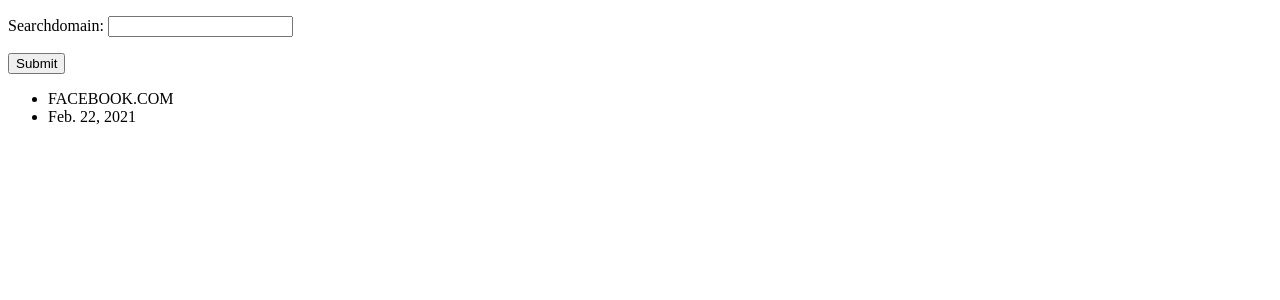
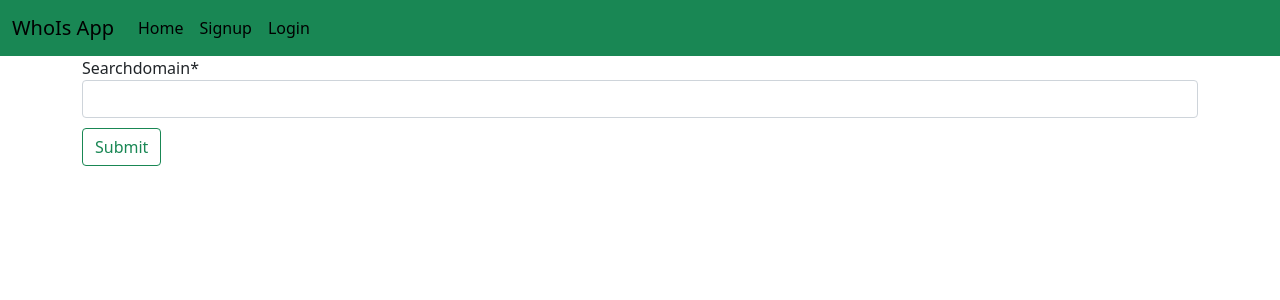
Before and after one commit to ankurGhosh1/whois_app, a Django app: page / in a window 1280 px wide. Shown: the top 300 px of the page. Run offline with Django 3.2, Linux system fonts and the light colour scheme; data comes from the database, SQL or seed files in the repository; both versions use the stored data as it was after the commit; some libraries are stand-ins or nearby versions.

Commit message:
Search Fixes

```diff
--- a/whois_app/search/forms.py
+++ b/whois_app/search/forms.py
@@ -5,4 +5,11 @@ class SearchForm(forms.ModelForm):
     class Meta:
         model = Search
         fields = '__all__'
-        exclude = ('date', 'user')
+        exclude = ('date', 'user', 'city', 'state', 'country', 'zipcode', 'expiration_date', 'creation_date', 'org')
+
+
+class UserForm(forms.ModelForm):
+    class Meta:
+        model = User
+        fields = '__all__'
+        exclude = ('is_superuser', 'is_active', 'is_staff', 'user_permissions', 'date_joined', 'groups', 'last_login')
--- a/whois_app/search/models.py
+++ b/whois_app/search/models.py
@@ -9,5 +9,15 @@ class User(AbstractUser):
 
 class Search(models.Model):
     searchdomain = models.CharField(max_length=50)
-    date = models.DateField(auto_now_add=True)
+    creation_date = models.DateField(null=True)
+    expiration_date = models.DateField(null=True)
+    org = models.CharField(max_length=80, null=True)
+    date = models.DateField(auto_now_add=True, null=True)
+    city = models.CharField(max_length=30, null=True)
+    state = models.CharField(max_length=30, null=True)
+    zipcode = models.IntegerField(null=True)
+    country = models.CharField(max_length=30, null=True)
     user = models.ForeignKey(User, on_delete=models.CASCADE)
+
+    def __str__(self):
+        return self.searchdomain
--- a/whois_app/search/urls.py
+++ b/whois_app/search/urls.py
@@ -1,9 +1,14 @@
 from django.urls import path, include
-from .views import PreviousSearchView, HomePageView
+from .views import PreviousSearchView, HomePageView, SignupView
+from django.contrib.auth.views import LoginView, LogoutView
+
 
 app_name = 'search'
 
 urlpatterns = [
     path('', HomePageView.as_view(), name='home'),
-    path('search/', PreviousSearchView.as_view(), name='search')
+    path('search/', PreviousSearchView.as_view(), name='search'),
+    path('login/', LoginView.as_view(), name="login"),
+    path('logout/', LogoutView.as_view(), name="logout"),
+    path('signup/', SignupView.as_view(), name="signup")
 ]
--- a/whois_app/search/views.py
+++ b/whois_app/search/views.py
@@ -4,7 +4,7 @@ from django.shortcuts import render, redirect
 from django.views.generic import View
 
 from .models import User, Search
-from .forms import SearchForm
+from .forms import SearchForm, UserForm
 
 import whois
 # Create your views here.
@@ -12,34 +12,65 @@ import whois
 class HomePageView(View):
     def get(self, request):
         form = SearchForm
-        search = Search.objects.all()
+        search = Search.objects.filter(user = request.user.id)
         return render(request, 'home.html', {'form': form, 'search': search})
 
-    # template_name = 'home.html'
-    # context_object_name = 'search'
-    # form_class = SearchForm
-
-    # def get_queryset(self):
-    #     search = Search.objects.all()
-    #     return search
 
 class PreviousSearchView(View):
     def post(self, request):
         if request.method == 'POST':
             searchdomain = request.POST['searchdomain']
-            domain = whois.whois(searchdomain) # subprocess.check_output(['whois', searchdomain]) # whois.query(searchdomain)
+            domain = whois.whois(searchdomain)
             date = datetime.datetime.now()
-            print(domain)
+            domain_name = domain.domain_name
+            creation_date = domain.creation_date
+            expiration_date = domain.expiration_date
+            org = domain.org
+            date = domain.date
+            city = domain.city
+            state = domain.state
+            zipcode = domain.zipcode
+            country = domain.country
             search = Search(
-                searchdomain = searchdomain,
+                searchdomain = domain_name,
+                creation_date = domain.creation_date,
+                expiration_date = domain.expiration_date,
+                org = domain.org,
+                city = domain.city,
+                state = domain.state,
+                zipcode = domain.zipcode,
+                country = domain.country,
                 date = date,
                 user = User.objects.get(id = request.user.id)
             )
+            print(search)
             search.save()
-            return redirect('/')
-    # template_name = 'search.html'
-    # context_object_name = 'search'
+        return redirect('/')
 
-    # def get_queryset(self):
-    #     search = Search.objects.all()
-    #     return queryset
+class SignupView(View):
+    def get(self, request):
+        form = UserForm
+        return render(request, 'registration/signup.html', {'form': form})
+
+    def post(self, request):
+        if request.method =='POST':
+            username = request.POST['username']
+            password = request.POST['password']
+            email = request.POST['email']
+            first_name = request.POST['first_name']
+            last_name = request.POST['last_name']
+            user = User(
+                username = username,
+                email = email,
+                first_name = first_name,
+                last_name = last_name
+            )
+            user.set_password(password)
+            user.save()
+            return redirect('/login')
+
+    # template_name = "registration/signup.html"
+    # form_class = UserForm
+
+    # def get_success_url(self):
+    #     return reverse("search:login")
--- /dev/null
+++ b/whois_app/static/style.css
@@ -0,0 +1,7 @@
+a{
+    color: #000000!important;
+}
+
+button{
+    margin: 10px 0px;
+}
--- /dev/null
+++ b/whois_app/templates/base.html
@@ -0,0 +1,44 @@
+<!DOCTYPE html>
+<html lang="en">
+<head>
+    <meta charset="UTF-8">
+    <meta http-equiv="X-UA-Compatible" content="IE=edge">
+    <meta name="viewport" content="width=device-width, initial-scale=1.0">
+    <link href="https://cdn.jsdelivr.net/npm/bootstrap@5.0.0-beta2/dist/css/bootstrap.min.css" rel="stylesheet" integrity="sha384-BmbxuPwQa2lc/FVzBcNJ7UAyJxM6wuqIj61tLrc4wSX0szH/Ev+nYRRuWlolflfl" crossorigin="anonymous">
+    <link href="/static/style.css" rel="stylesheet">
+    <title>WHOIS App</title>
+</head>
+<body>
+
+    <nav class="navbar navbar-expand-lg bg-success" style='width: 100%;'>
+        <div class="container-fluid">
+          <a class="navbar-brand" href="#">WhoIs App</a>
+
+          <div class="collapse navbar-collapse " id="navbarNavDropdown">
+            <ul class="navbar-nav float-right">
+              <li class="nav-item">
+                <a class="nav-link active float-right" aria-current="page" href="/">Home</a>
+              </li>
+              {% if user.is_authenticated %}
+              <li class="nav-item">
+                <a class="nav-link float-right" href="/logout/">Logout</a>
+              </li>
+              {% else %}
+              <li class="nav-item">
+                <a class="nav-link float-right" href="/signup/">Signup</a>
+              </li>
+              <li class="nav-item">
+                <a class="nav-link active float-right" aria-current="page" href="/login/">Login</a>
+              </li>
+              {% endif %}
+            </ul>
+          </div>
+        </div>
+    </nav>
+
+    {% block content %}
+    {% endblock %}
+
+
+</body>
+</html>
--- a/whois_app/templates/home.html
+++ b/whois_app/templates/home.html
@@ -1,27 +1,30 @@
-<!DOCTYPE html>
-<html lang="en">
-<head>
-    <meta charset="UTF-8">
-    <meta http-equiv="X-UA-Compatible" content="IE=edge">
-    <meta name="viewport" content="width=device-width, initial-scale=1.0">
-    <title>WHOIS App</title>
-</head>
-<body>
+{% extends 'base.html' %}
+{% load crispy_forms_tags %}
+{% block content %}
 
+<div class="container">
     <form method="POST" action='/search/'>
         {% csrf_token %}
-        {{form.as_p}}
-        <button type="submit">Submit</button>
+        {{form|crispy}}
+        <button type="submit" class='btn btn-outline-success'>Submit</button>
     </form>
 
-    <div class="container">
-        <ul>
-            {% for search in search %}
-            <li>{{search.searchdomain}}</li>
-            <li>{{search.date}}</li>
-            {% endfor %}
-        </ul>
+    {% for search in search %}
+    <div class="card">
+        <div class="card-header bg-success">
+            Address: {{search.city}}, {{search.state}}, {{search.zipcode}}, {{search.country}}
+        </div>
+        <div class="card-body">
+          <h5 class="card-title">Domain: {{search.searchdomain}}</h5>
+          <p class="card-text">The creation date is {{search.creation_date}} and the domain Expires on {{search.expiration_date}}</p>
+          <h6 class="text-muted float-right">Organisation: {{search.org}}</h6>
+        </div>
+        <div class="card-footer text-muted">
+            Searched On: {{search.date}}
+        </div>
     </div>
+    {% endfor %}
 
-</body>
-</html>
+</div>
+
+{% endblock %}
```
Also changed, not shown: whois_app/templates/registration/login.html (added, +15 -0 lines), whois_app/templates/registration/signup.html (added, +15 -0 lines), whois_app/whois_app/settings.py (+7 -0 lines), whois_app/db.sqlite3, whois_app/search/migrations/0002_auto_20210222_1937.py (added), whois_app/search/migrations/0003_remove_search_date.py (added), whois_app/search/migrations/0004_search_date.py (added).
